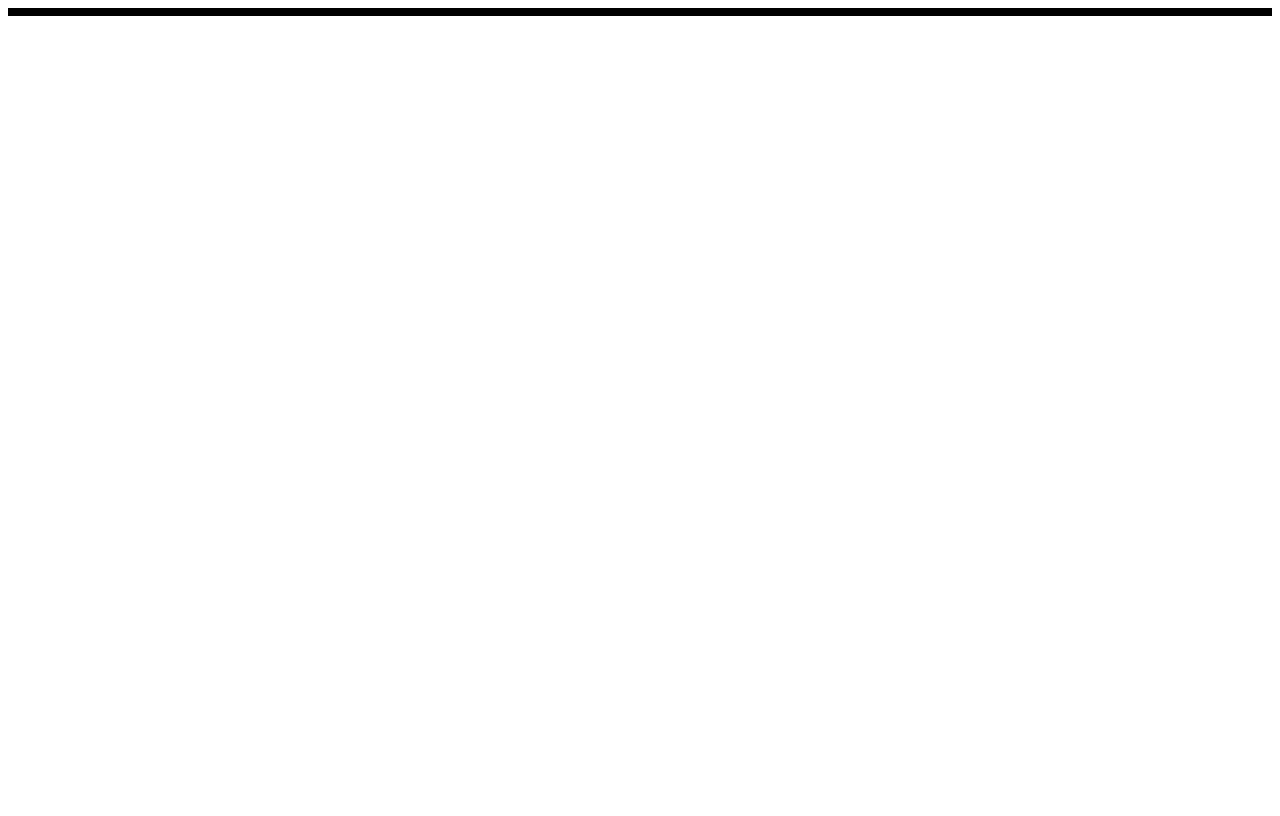
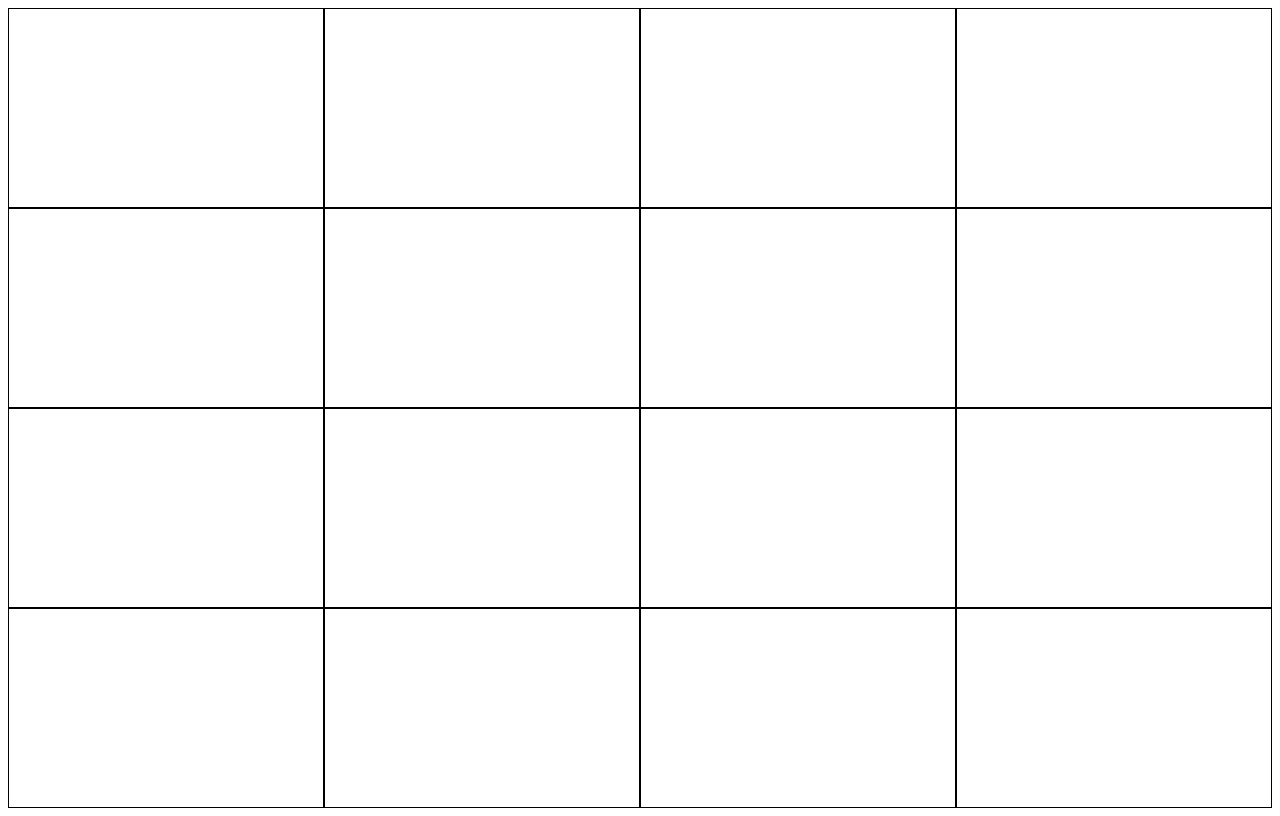
Before and after one commit to Hayden-Fade61/odin-sketch, a plain HTML site: page index.html in a window 1280 px wide. Drawn offline with Linux system fonts and the light colour scheme.

Commit message:
Adjusted styles to fully create grid layout

```diff
--- a/styles.css
+++ b/styles.css
@@ -1,11 +1,13 @@
 body {
     display: flex;
     flex-direction: column;
+    height: 100vh;
 }
 
 .canvas {
     display: flex;
     flex-direction: column;
+    flex: 1;
 }
 
 .row {
```
